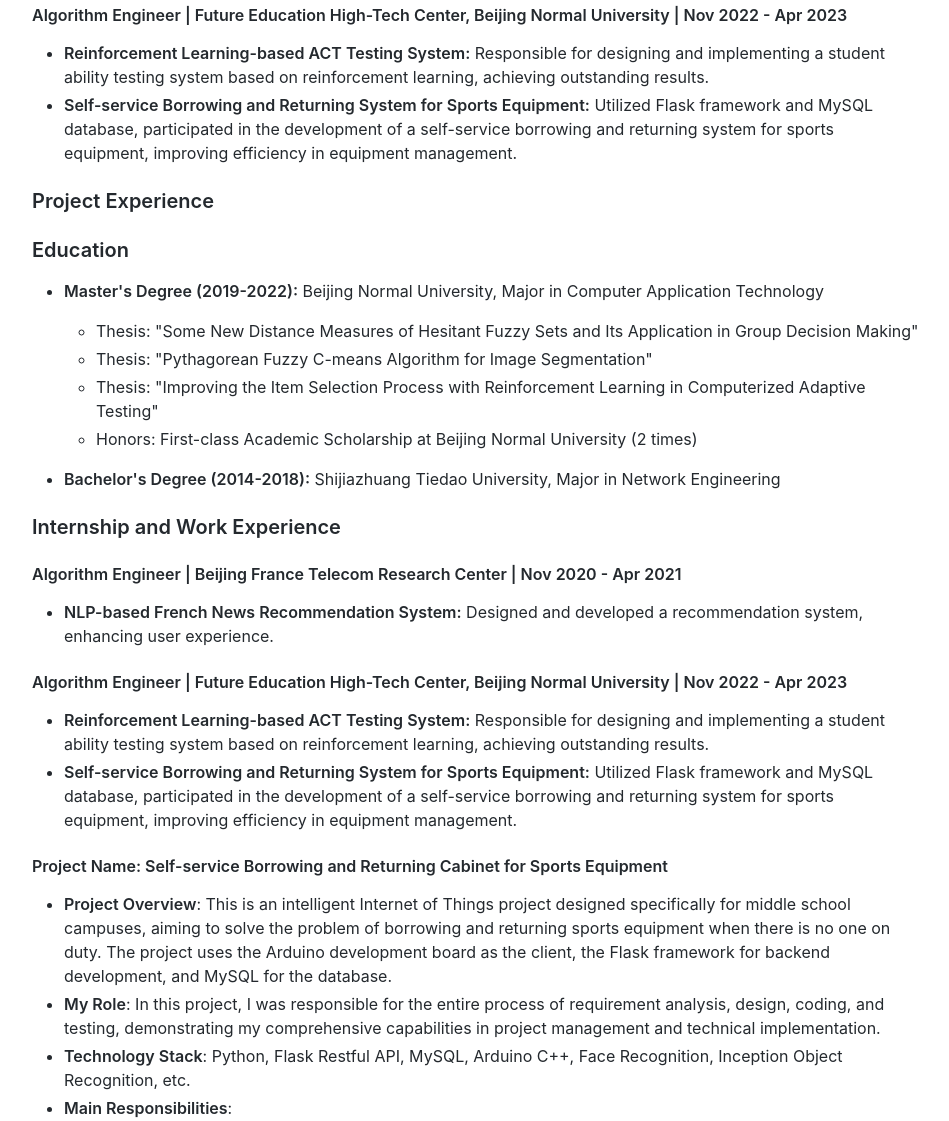
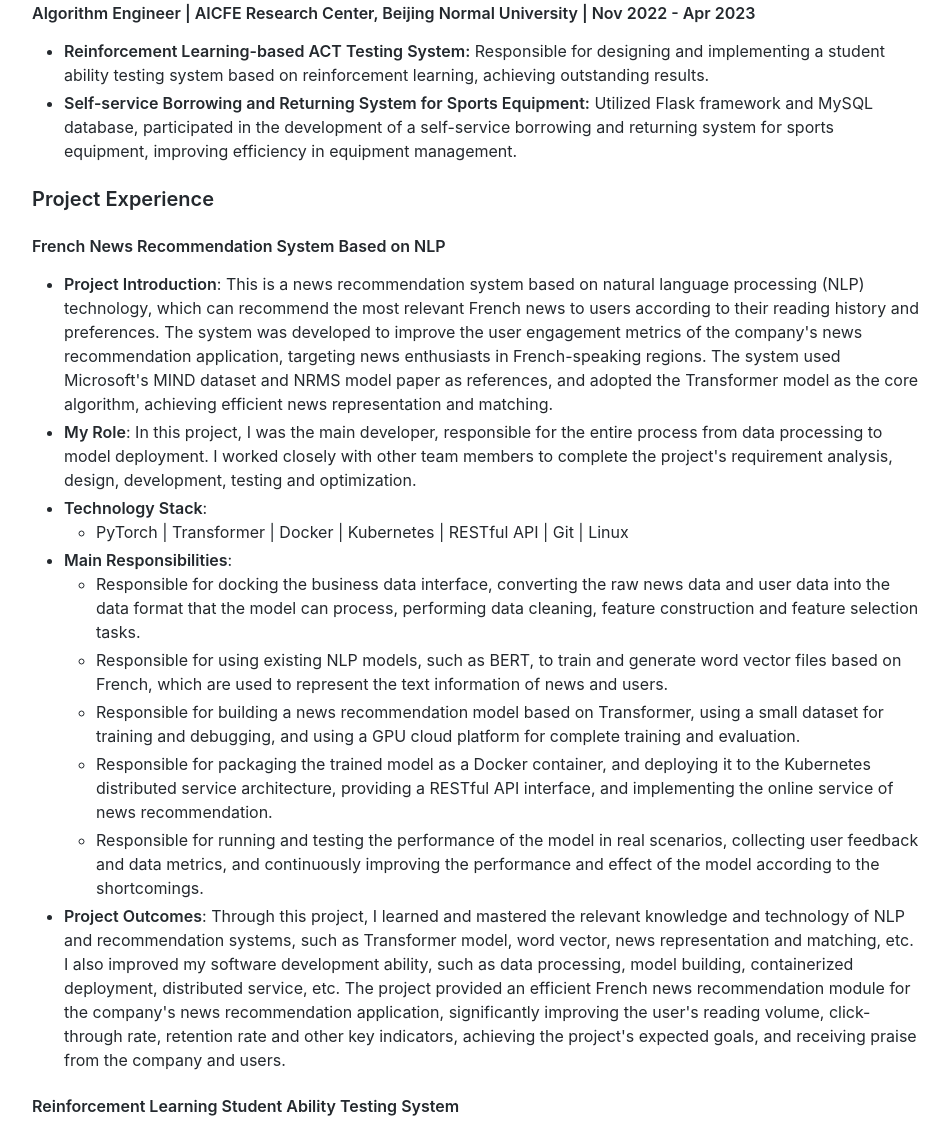
Before and after one commit to FruitTea2015/resume, a plain HTML site: page index_en.html in a window 1280 px wide. Shown: the part 623-1744 px from the top of the page, without its empty margins (163-1112 px from the left). Drawn offline with Linux system fonts and the light colour scheme.

Commit message:
new index english version

```diff
--- a/index_en.html
+++ b/index_en.html
@@ -1250,7 +1250,7 @@
 <body>
   <center>English Version | <a href="index.html">中文版</a></center>
   <article class="markdown-body"><center><h3>RESUME</h3></center>
-<center><h4>Guangchen Song | sgchenbnu@foxmail.com | ShenZhen</h4></center>
+<center><h5>Guangchen Song | sgchenbnu@foxmail.com | ShenZhen</h5></center>
 
 <h3 class="atx" id="education">Education</h3>
 <ul>
@@ -1270,34 +1270,46 @@
 <ul>
 <li><strong>NLP-based French News Recommendation System:</strong> Designed and developed a recommendation system, enhancing user experience.</li>
 </ul>
-<h4 class="atx" id="algorithm-engineer-or-future-education-high-tech-center-beijing-normal-university-or-nov-2022---apr-2023">Algorithm Engineer | Future Education High-Tech Center, Beijing Normal University | Nov 2022 - Apr 2023</h4>
+<h4 class="atx" id="algorithm-engineer-or-aicfe-research-center-beijing-normal-university-or-nov-2022---apr-2023">Algorithm Engineer | AICFE Research Center, Beijing Normal University | Nov 2022 - Apr 2023</h4>
 <ul>
 <li><strong>Reinforcement Learning-based ACT Testing System:</strong> Responsible for designing and implementing a student ability testing system based on reinforcement learning, achieving outstanding results.</li>
 <li><strong>Self-service Borrowing and Returning System for Sports Equipment:</strong> Utilized Flask framework and MySQL database, participated in the development of a self-service borrowing and returning system for sports equipment, improving efficiency in equipment management.</li>
 </ul>
 <h3 class="atx" id="project-experience">Project Experience</h3>
-<h3 class="atx" id="education-1">Education</h3>
+<h4 class="atx" id="french-news-recommendation-system-based-on-nlp">French News Recommendation System Based on NLP</h4>
 <ul>
-<li><p><strong>Master's Degree (2019-2022):</strong> Beijing Normal University, Major in Computer Application Technology</p>
-<ul>
-<li>Thesis: "Some New Distance Measures of Hesitant Fuzzy Sets and Its Application in Group Decision Making"</li>
-<li>Thesis: "Pythagorean Fuzzy C-means Algorithm for Image Segmentation"</li>
-<li>Thesis: "Improving the Item Selection Process with Reinforcement Learning in Computerized Adaptive Testing"</li>
-<li>Honors: First-class Academic Scholarship at Beijing Normal University (2 times)</li>
+<li><strong>Project Introduction</strong>: This is a news recommendation system based on natural language processing (NLP) technology, which can recommend the most relevant French news to users according to their reading history and preferences. The system was developed to improve the user engagement metrics of the company's news recommendation application, targeting news enthusiasts in French-speaking regions. The system used Microsoft's MIND dataset and NRMS model paper as references, and adopted the Transformer model as the core algorithm, achieving efficient news representation and matching.</li>
+<li><strong>My Role</strong>: In this project, I was the main developer, responsible for the entire process from data processing to model deployment. I worked closely with other team members to complete the project's requirement analysis, design, development, testing and optimization.</li>
+<li><strong>Technology Stack</strong>:<ul>
+<li>PyTorch | Transformer | Docker | Kubernetes | RESTful API | Git | Linux</li>
 </ul>
 </li>
-<li><p><strong>Bachelor's Degree (2014-2018):</strong> Shijiazhuang Tiedao University, Major in Network Engineering</p>
+<li><strong>Main Responsibilities</strong>:<ul>
+<li>Responsible for docking the business data interface, converting the raw news data and user data into the data format that the model can process, performing data cleaning, feature construction and feature selection tasks.</li>
+<li>Responsible for using existing NLP models, such as BERT, to train and generate word vector files based on French, which are used to represent the text information of news and users.</li>
+<li>Responsible for building a news recommendation model based on Transformer, using a small dataset for training and debugging, and using a GPU cloud platform for complete training and evaluation.</li>
+<li>Responsible for packaging the trained model as a Docker container, and deploying it to the Kubernetes distributed service architecture, providing a RESTful API interface, and implementing the online service of news recommendation.</li>
+<li>Responsible for running and testing the performance of the model in real scenarios, collecting user feedback and data metrics, and continuously improving the performance and effect of the model according to the shortcomings.</li>
+</ul>
 </li>
+<li><strong>Project Outcomes</strong>: Through this project, I learned and mastered the relevant knowledge and technology of NLP and recommendation systems, such as Transformer model, word vector, news representation and matching, etc. I also improved my software development ability, such as data processing, model building, containerized deployment, distributed service, etc. The project provided an efficient French news recommendation module for the company's news recommendation application, significantly improving the user's reading volume, click-through rate, retention rate and other key indicators, achieving the project's expected goals, and receiving praise from the company and users.</li>
 </ul>
-<h3 class="atx" id="internship-and-work-experience-1">Internship and Work Experience</h3>
-<h4 class="atx" id="algorithm-engineer-or-beijing-france-telecom-research-center-or-nov-2020---apr-2021-1">Algorithm Engineer | Beijing France Telecom Research Center | Nov 2020 - Apr 2021</h4>
+<h4 class="atx" id="reinforcement-learning-student-ability-testing-system">Reinforcement Learning Student Ability Testing System</h4>
 <ul>
-<li><strong>NLP-based French News Recommendation System:</strong> Designed and developed a recommendation system, enhancing user experience.</li>
+<li><strong>Project Introduction</strong>: This is a research project on the topic selection algorithm based on reinforcement learning technology, aiming to effectively assess the examinee's knowledge state. The project was carried out to solve two problems existing in the current topic selection algorithm based on information quantity, which are: one is that the information quantity method cannot capture the implicit cognitive information between topics and knowledge points, and the other is that the information quantity method relies on the examinee's estimated knowledge state, which is inaccurate. The project proposes a method of using reinforcement learning technology to automatically learn the topic selection algorithm, which can reasonably capture the cognitive relationship between topics, avoid unnecessary topic tests, and does not rely on the examinee's estimated knowledge state.</li>
+<li><strong>My Role</strong>: In this project, I was the core algorithm developer, responsible for the program design, data processing, code writing and debugging of the entire algorithm part. I worked closely with other team members to complete the project's idea, design, experiment and paper writing.</li>
+<li><strong>Technology Stack</strong>:<ul>
+<li>Pytorch | Numpy | Pandas | Scikit-learn | Git | Linux</li>
 </ul>
-<h4 class="atx" id="algorithm-engineer-or-future-education-high-tech-center-beijing-normal-university-or-nov-2022---apr-2023-1">Algorithm Engineer | Future Education High-Tech Center, Beijing Normal University | Nov 2022 - Apr 2023</h4>
-<ul>
-<li><strong>Reinforcement Learning-based ACT Testing System:</strong> Responsible for designing and implementing a student ability testing system based on reinforcement learning, achieving outstanding results.</li>
-<li><strong>Self-service Borrowing and Returning System for Sports Equipment:</strong> Utilized Flask framework and MySQL database, participated in the development of a self-service borrowing and returning system for sports equipment, improving efficiency in equipment management.</li>
+</li>
+<li><strong>Main Responsibilities</strong>:<ul>
+<li>Responsible for participating in the project's idea discussion and innovation, proposing the idea of using reinforcement learning technology to improve the topic selection process, and designing the algorithm framework and process with team members.</li>
+<li>Responsible for completing the program design, data processing, code writing and debugging of the entire algorithm part, using the TensorFlow framework to implement the topic selection algorithm based on reinforcement learning, and comparing and analyzing it with the existing topic selection algorithm based on information quantity.</li>
+<li>Responsible for conducting a large number of experiments using simulated examinee data and real examinee data, verifying the effectiveness and superiority of the algorithm, and using tools such as Numpy, Pandas, Scikit-learn and Matplotlib for data processing and visualization.</li>
+<li>Responsible for writing academic papers with team members, and publishing papers at international conferences, receiving recognition and praise from the academic community.</li>
+</ul>
+</li>
+<li><strong>Project Outcomes</strong>: Through this project, I learned and mastered the relevant knowledge and technology of reinforcement learning and computer adaptive testing, such as the basic concepts, algorithms, frameworks of reinforcement learning, and the principles, methods, applications of item response theory, computer adaptive testing, etc. I also improved my algorithm development ability, such as program design, data processing, code writing, debugging, experimentation, paper writing, etc. The project proposed an innovative topic selection algorithm based on reinforcement learning, which significantly improved the topic selection process in computer adaptive testing, effectively assessed the examinee's knowledge state, greatly reduced the number of topics that the examinee needed to do, achieved the project's expected goals, and was published at the AIED international conference.</li>
 </ul>
 <h4 class="atx" id="project-name-self-service-borrowing-and-returning-cabinet-for-sports-equipment">Project Name: Self-service Borrowing and Returning Cabinet for Sports Equipment</h4>
 <ul>
```
